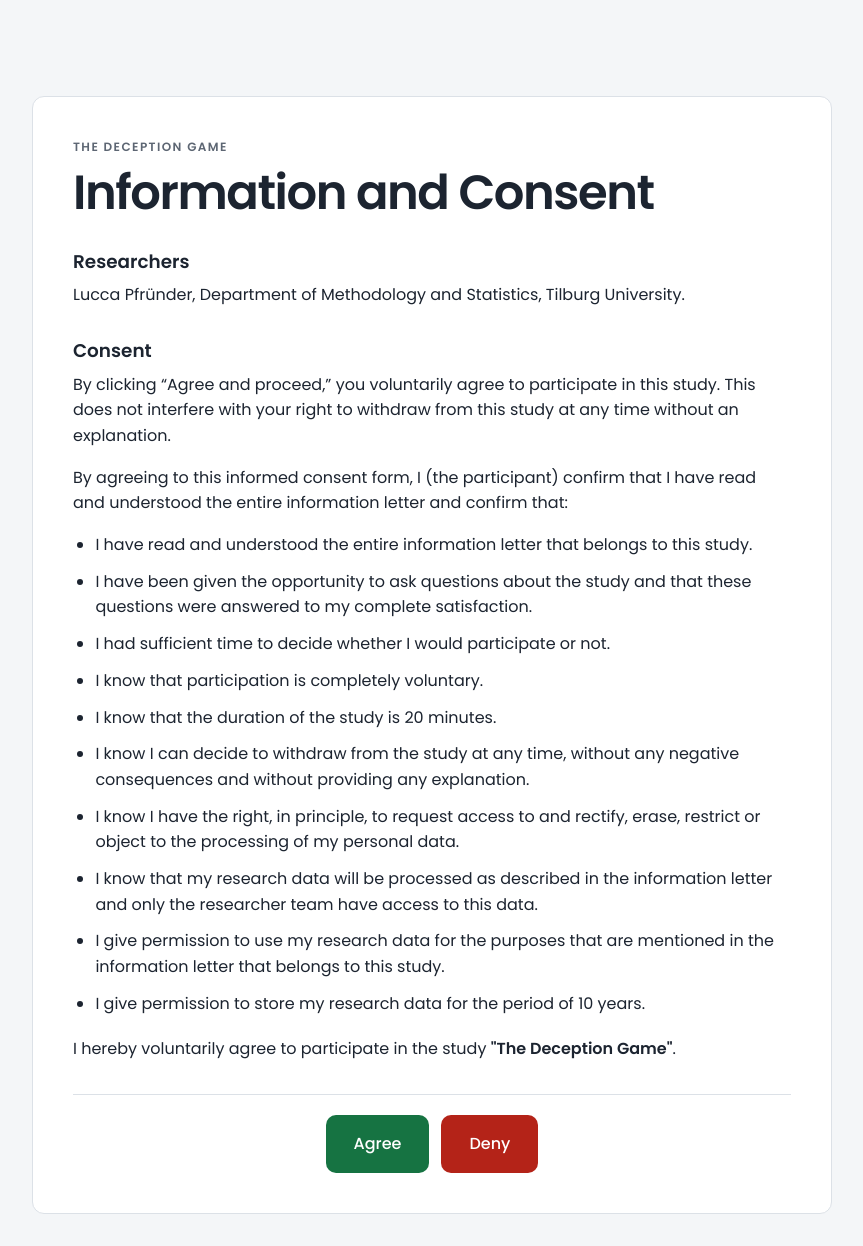
After one commit to Lucca878/deceptiveDialogues, a Flask app: page /consent in a window 1280 px wide. The commit adds this page. Shown: the whole page, without its empty margins (208-1071 px from the left). Run offline with Flask 3, Linux system fonts and the light colour scheme.

Commit message:
informed consent page

```diff
--- a/app/static/css/style.css
+++ b/app/static/css/style.css
@@ -68,8 +68,10 @@ body {
 .intro {
   display: flex;
   flex-direction: column;
+  align-items: center;
   justify-content: center;
   padding: var(--gutter);
+  text-align: center;
 }
 
 h1 {
@@ -80,7 +82,13 @@ h1 {
   letter-spacing: -0.03em;
 }
 
+.intro h1 {
+  width: 100%;
+  font-size: clamp(2rem, 3.5vw, 3.25rem);
+}
+
 .lead {
+  width: 100%;
   max-width: 30rem;
   margin: 0 0 2.5rem;
   color: var(--muted);
@@ -88,38 +96,27 @@ h1 {
 }
 
 .facts {
+  width: 100%;
   max-width: 34rem;
   margin: 0 0 2.75rem;
+  padding-top: 0.9rem;
   border-top: 1px solid var(--line);
-}
-
-.facts div {
-  display: grid;
-  grid-template-columns: 6.5rem 1fr;
-  gap: 1rem;
-  padding: 0.9rem 0;
-  border-bottom: 1px solid var(--line);
-}
-
-.facts dt {
   color: var(--muted);
-}
-
-.facts dd {
-  margin: 0;
-  font-weight: 500;
 }
 
 /* ---------- Button ---------- */
 .button {
-  align-self: flex-start;
+  align-self: center;
   padding: 1rem 1.75rem;
+  border: 0;
   border-radius: 0.625rem;
   background: var(--button);
   color: #fff;
+  font: inherit;
   font-weight: 500;
   text-decoration: none;
   transition: background-color 0.15s ease;
+  cursor: pointer;
 }
 
 .button:hover {
@@ -129,6 +126,74 @@ h1 {
 .button:focus-visible {
   outline: 3px solid var(--button);
   outline-offset: 3px;
+}
+
+.button-agree {
+  background: #167342;
+}
+
+.button-agree:hover {
+  background: #105d35;
+}
+
+.button-deny {
+  background: #b42318;
+}
+
+.button-deny:hover {
+  background: #8f1d14;
+}
+
+.consent-page {
+  min-height: 100vh;
+  padding: clamp(4.5rem, 8vw, 6rem) clamp(1rem, 4vw, 2rem) 2rem;
+}
+
+.consent-card {
+  width: min(100%, 50rem);
+  margin: 0 auto;
+  padding: clamp(1.25rem, 4vw, 2.5rem);
+  border: 1px solid var(--line);
+  border-radius: 0.75rem;
+  background: var(--surface);
+}
+
+.consent-card h1 {
+  font-size: clamp(2rem, 5vw, 3rem);
+}
+
+.consent-content h2 {
+  margin: 1.75rem 0 0.4rem;
+  font-size: 1.15rem;
+}
+
+.consent-content p {
+  margin: 0 0 1rem;
+}
+
+.consent-content ul {
+  display: grid;
+  gap: 0.7rem;
+  margin: 0 0 1.25rem;
+  padding-left: 1.4rem;
+}
+
+.consent-actions {
+  display: flex;
+  flex-wrap: wrap;
+  justify-content: center;
+  gap: 0.75rem;
+  margin-top: 2rem;
+  padding-top: 1.25rem;
+  border-top: 1px solid var(--line);
+}
+
+.consent-actions .button {
+  align-self: auto;
+}
+
+.no-consent p {
+  color: var(--muted);
 }
 
 /* ---------- Right: conversation panel ---------- */
--- /dev/null
+++ b/app/templates/consent.html
@@ -0,0 +1,46 @@
+<!DOCTYPE html>
+<html lang="en">
+<head>
+  <meta charset="utf-8">
+  <meta name="viewport" content="width=device-width, initial-scale=1">
+  <title>Information and Consent | The Deception Game</title>
+  <link rel="stylesheet" href="{{ url_for('static', filename='css/style.css') }}">
+</head>
+<body>
+  <main class="consent-page">
+    <section class="consent-card" aria-labelledby="consent-title">
+      <p class="room-eyebrow">THE DECEPTION GAME</p>
+      <h1 id="consent-title">Information and Consent</h1>
+
+      <div class="consent-content">
+        <h2>Researchers</h2>
+        <p>Lucca Pfründer, Department of Methodology and Statistics, Tilburg University.</p>
+
+        <h2>Consent</h2>
+        <p>By clicking “Agree and proceed,” you voluntarily agree to participate in this study. This does not interfere with your right to withdraw from this study at any time without an explanation.</p>
+
+        <p>By agreeing to this informed consent form, I (the participant) confirm that I have read and understood the entire information letter and confirm that:</p>
+        <ul>
+          <li>I have read and understood the entire information letter that belongs to this study.</li>
+          <li>I have been given the opportunity to ask questions about the study and that these questions were answered to my complete satisfaction.</li>
+          <li>I had sufficient time to decide whether I would participate or not.</li>
+          <li>I know that participation is completely voluntary.</li>
+          <li>I know that the duration of the study is 20 minutes.</li>
+          <li>I know I can decide to withdraw from the study at any time, without any negative consequences and without providing any explanation.</li>
+          <li>I know I have the right, in principle, to request access to and rectify, erase, restrict or object to the processing of my personal data.</li>
+          <li>I know that my research data will be processed as described in the information letter and only the researcher team have access to this data.</li>
+          <li>I give permission to use my research data for the purposes that are mentioned in the information letter that belongs to this study.</li>
+          <li>I give permission to store my research data for the period of 10 years.</li>
+        </ul>
+
+        <p>I hereby voluntarily agree to participate in the study <strong>"The Deception Game"</strong>.</p>
+      </div>
+
+      <form class="consent-actions" method="post" action="{{ url_for('consent_decision') }}">
+        <button class="button button-agree" type="submit" name="decision" value="accept">Agree</button>
+        <button class="button button-deny" type="submit" name="decision" value="deny">Deny</button>
+      </form>
+    </section>
+  </main>
+</body>
+</html>
--- a/server.py
+++ b/server.py
@@ -1,13 +1,29 @@
+from functools import wraps
+from os import environ
 from secrets import choice
+from secrets import token_hex
 from string import ascii_uppercase, digits
 from threading import Lock
 from time import monotonic
 
-from flask import Flask, jsonify, render_template, request
+from flask import Flask, jsonify, redirect, render_template, request, session, url_for
 
 app = Flask(__name__, template_folder="app/templates", static_folder="app/static")
+app.config["SECRET_KEY"] = environ.get("FLASK_SECRET_KEY") or token_hex(32)
 rooms = {}
 rooms_lock = Lock()
+
+
+def consent_required(view):
+    @wraps(view)
+    def wrapped(*args, **kwargs):
+        if session.get("consent_accepted") is not True:
+            if request.path.startswith("/api/"):
+                return jsonify(error="Please provide consent before continuing."), 403
+            return redirect(url_for("consent"))
+        return view(*args, **kwargs)
+
+    return wrapped
 
 
 def _get_participant_id(data):
@@ -23,16 +39,38 @@ def landing():
 
 
 @app.get("/dialogue")
+@consent_required
 def dialogue():
     return render_template("dialogue.html")
 
 
 @app.get("/room")
+@consent_required
 def room():
     return render_template("room.html")
 
 
+@app.get("/consent")
+def consent():
+    if session.get("consent_accepted") is True:
+        return redirect(url_for("room"))
+    return render_template("consent.html")
+
+
+@app.post("/consent")
+def consent_decision():
+    decision = request.form.get("decision")
+    if decision == "accept":
+        session["consent_accepted"] = True
+        return redirect(url_for("room"))
+    if decision == "deny":
+        session.pop("consent_accepted", None)
+        return render_template("no_consent.html")
+    return "Invalid consent choice.", 400
+
+
 @app.post("/api/rooms")
+@consent_required
 def create_room():
     data = request.get_json(silent=True) or {}
     participant_id = _get_participant_id(data)
@@ -50,6 +88,7 @@ def create_room():
 
 
 @app.post("/api/rooms/<code>/join")
+@consent_required
 def join_room(code):
     data = request.get_json(silent=True) or {}
     participant_id = _get_participant_id(data)
@@ -81,6 +120,7 @@ def join_room(code):
 
 
 @app.get("/api/rooms/<code>")
+@consent_required
 def room_status(code):
     participant_id = request.args.get("participant_id", "")
     with rooms_lock:
@@ -99,6 +139,7 @@ def room_status(code):
 
 
 @app.post("/api/rooms/<code>/messages")
+@consent_required
 def send_room_message(code):
     data = request.get_json(silent=True) or {}
     participant_id = _get_participant_id(data)
@@ -135,6 +176,7 @@ TYPING_WINDOW_SECONDS = 3.0
 
 
 @app.post("/api/rooms/<code>/typing")
+@consent_required
 def set_typing(code):
     data = request.get_json(silent=True) or {}
     participant_id = _get_participant_id(data)
@@ -153,6 +195,7 @@ def set_typing(code):
 
 
 @app.get("/api/rooms/<code>/messages")
+@consent_required
 def get_room_messages(code):
     participant_id = request.args.get("participant_id", "")
     try:
```
Also changed, not shown: app/templates/landing.html (+4 -17 lines), app/templates/no_consent.html (added, +19 -0 lines).
